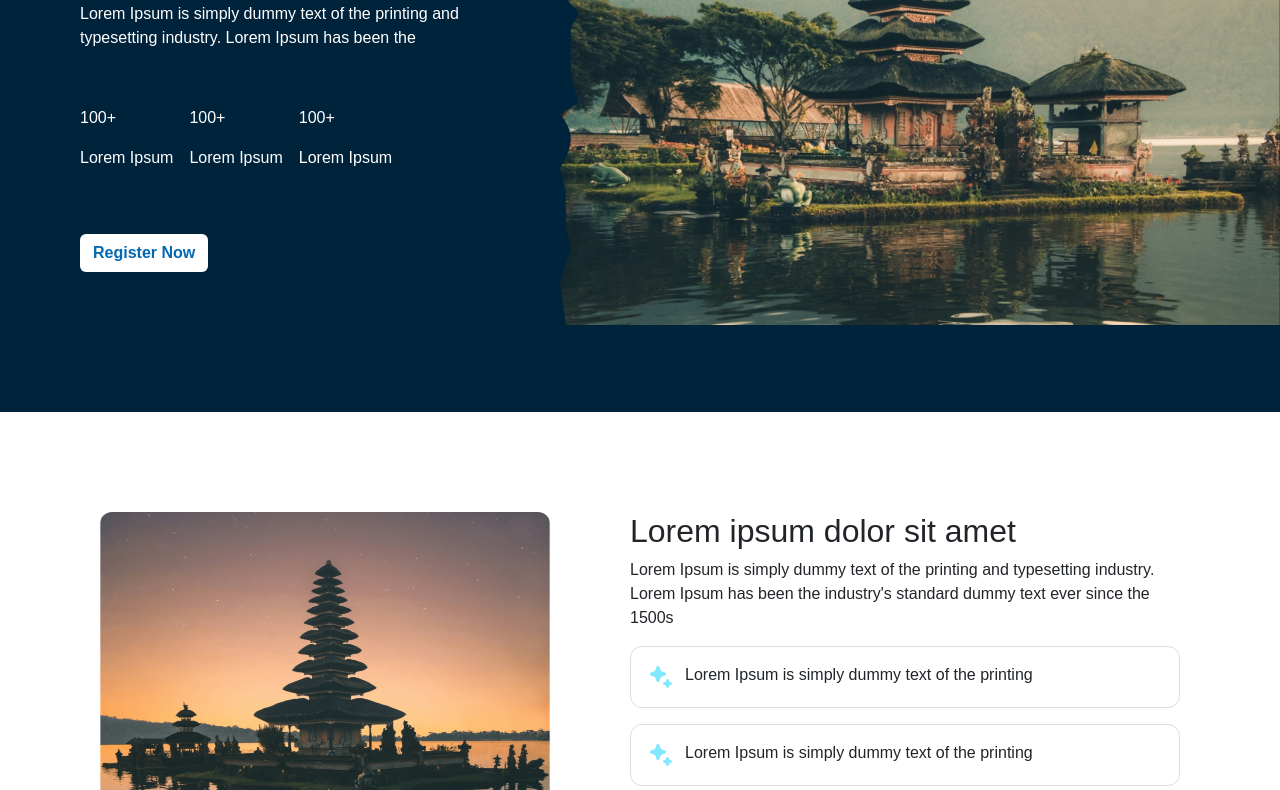
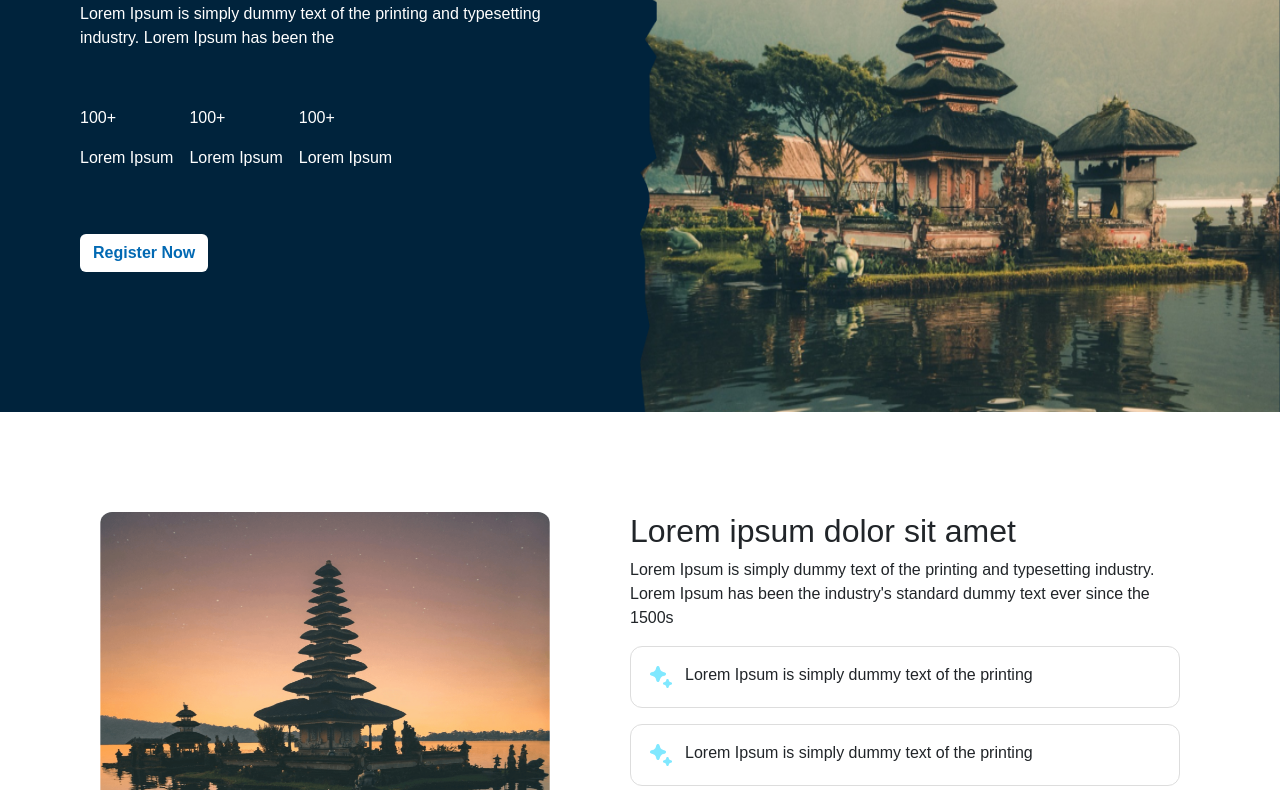
Before and after one commit to maretaayu/travel-web, a plain HTML site: page index.html in a window 1280 px wide. Shown: the part 298-1088 px from the top of the page. Drawn offline with nearby package versions, Linux system fonts and the light colour scheme; a web font is replaced by a local one.

Commit message:
fix(style): fix hero right image style

```diff
--- a/style.css
+++ b/style.css
@@ -95,6 +95,10 @@ h3 {
     display: grid;
     grid-template-columns: 1fr 1fr;
   }
+  .hero-right img {
+    height: 100%;
+    width: 100%;
+  }
   .desktop-view {
     display: block;
   }
```
